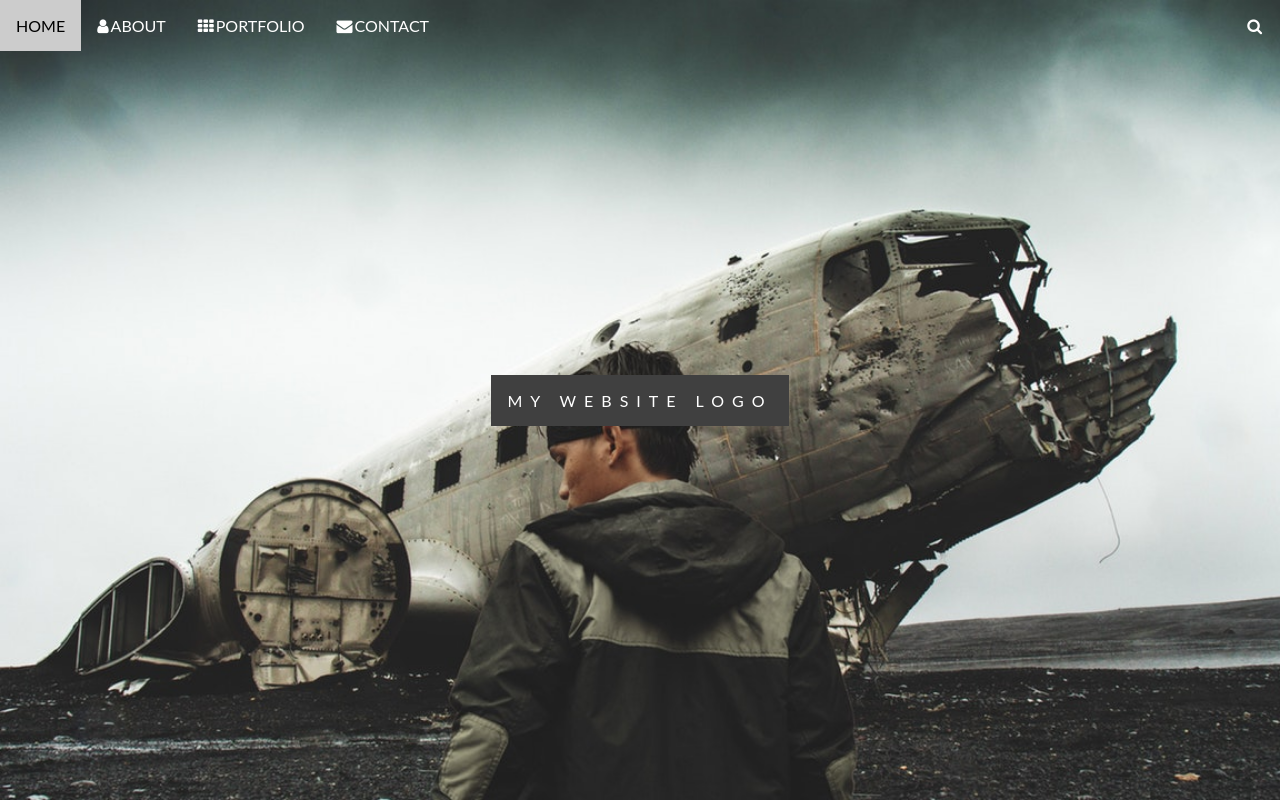
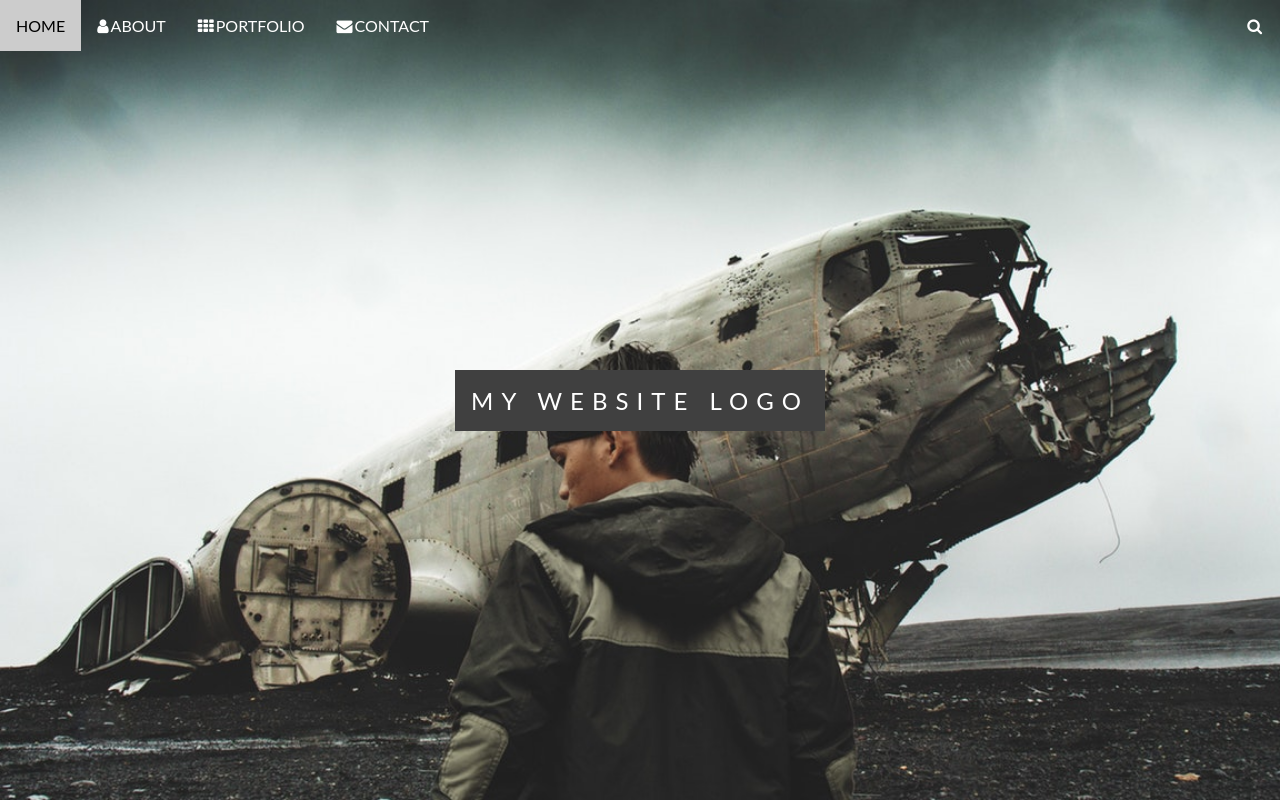
Before and after one commit to AndrewZamora/recreateW3SchoolsDemoSites, a website: page src/index.html in a window 1280 px wide. Drawn offline with Linux system fonts and the light colour scheme.

Commit message:
Switched showcase image text from p to h2 tag and added span tags

```diff
--- a/src/index.html
+++ b/src/index.html
@@ -48,7 +48,8 @@
         </nav>
         <!-- Showcase Image -->
         <div id="showcase">
-            <p>My Website Logo</p>
+            <h2>My
+                <span>Website</span> Logo</h2>
         </div>
     </header>
 </body>
--- a/src/scss/style.scss
+++ b/src/scss/style.scss
@@ -128,14 +128,14 @@ nav {
                 background: orangered;
             }
         }
-    }
-    //Showcase Desktop Styles
+    } //Showcase Desktop Styles
     #showcase {
         display: flex;
         justify-content: center;
         align-items: center;
         color: #fff;
-        p {
+        h2 {
+            font-weight: normal;
             display: block;
             background: #404040;
             padding: 16px;
@@ -155,7 +155,7 @@ nav {
 }
 
 div {
-    p {
+    h2 {
         display: none;
     }
 }
```
Also changed, not shown: src/css/style.css.
